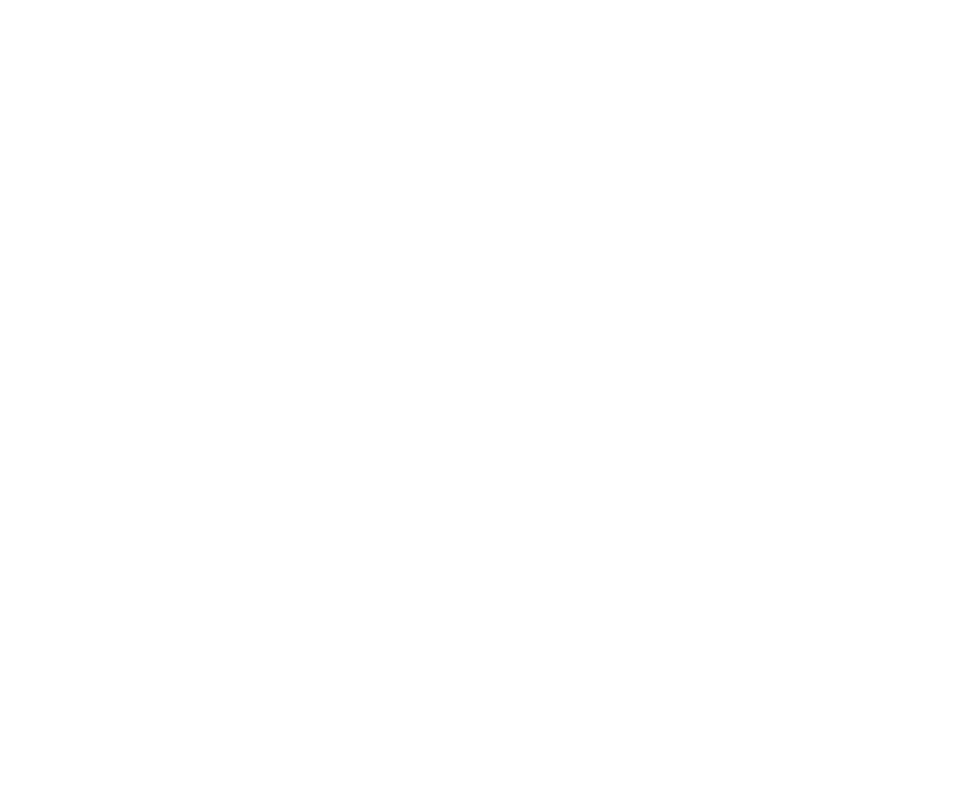
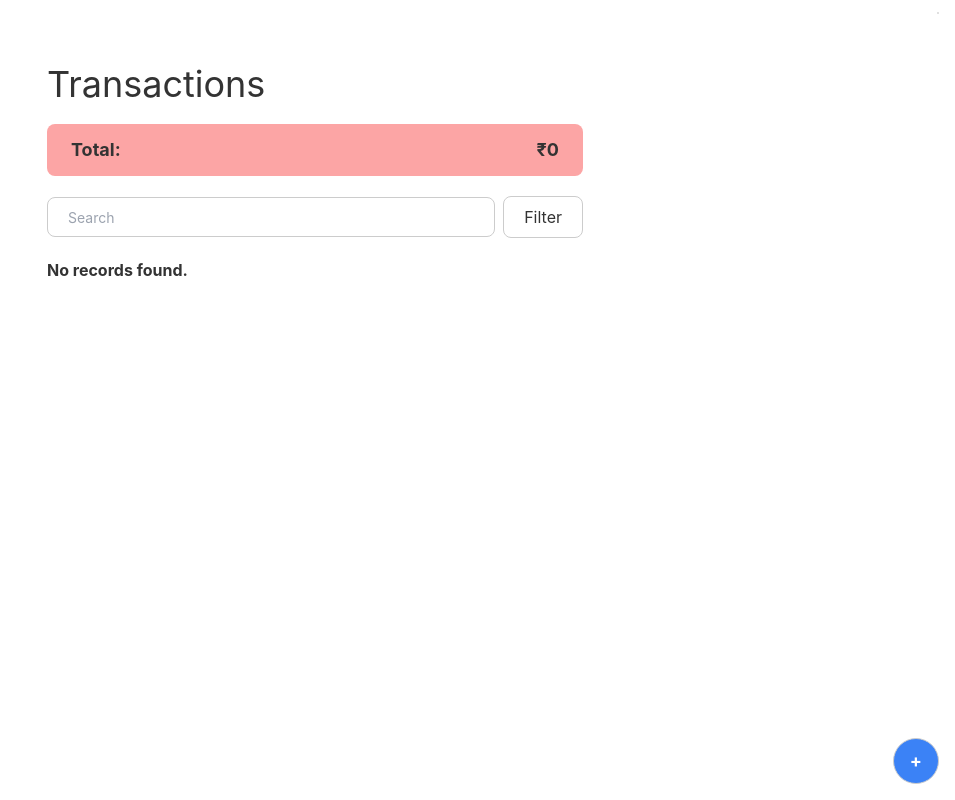
Before and after one commit to akshaymalik1995/svelte-money-tracker, a plain HTML site: page index.html in a window 1280 px wide. Shown: the whole page, without its empty margins (325-1280 px from the left). Drawn offline with Linux system fonts and the light colour scheme; the site is published under a folder, as on GitHub Pages, so addresses that start at the root find nothing.

Commit message:
Static files path changed

```diff
--- a/index.html
+++ b/index.html
@@ -8,9 +8,9 @@
 
 
 	<link rel='stylesheet' href='global.css'>
-	<link rel='stylesheet' href='/build/style.css'>
+	<link rel='stylesheet' href='./build/style.css'>
 
-	<script defer src='/build/bundle.js'></script>
+	<script defer src='./build/bundle.js'></script>
 </head>
 
 <body>
```
